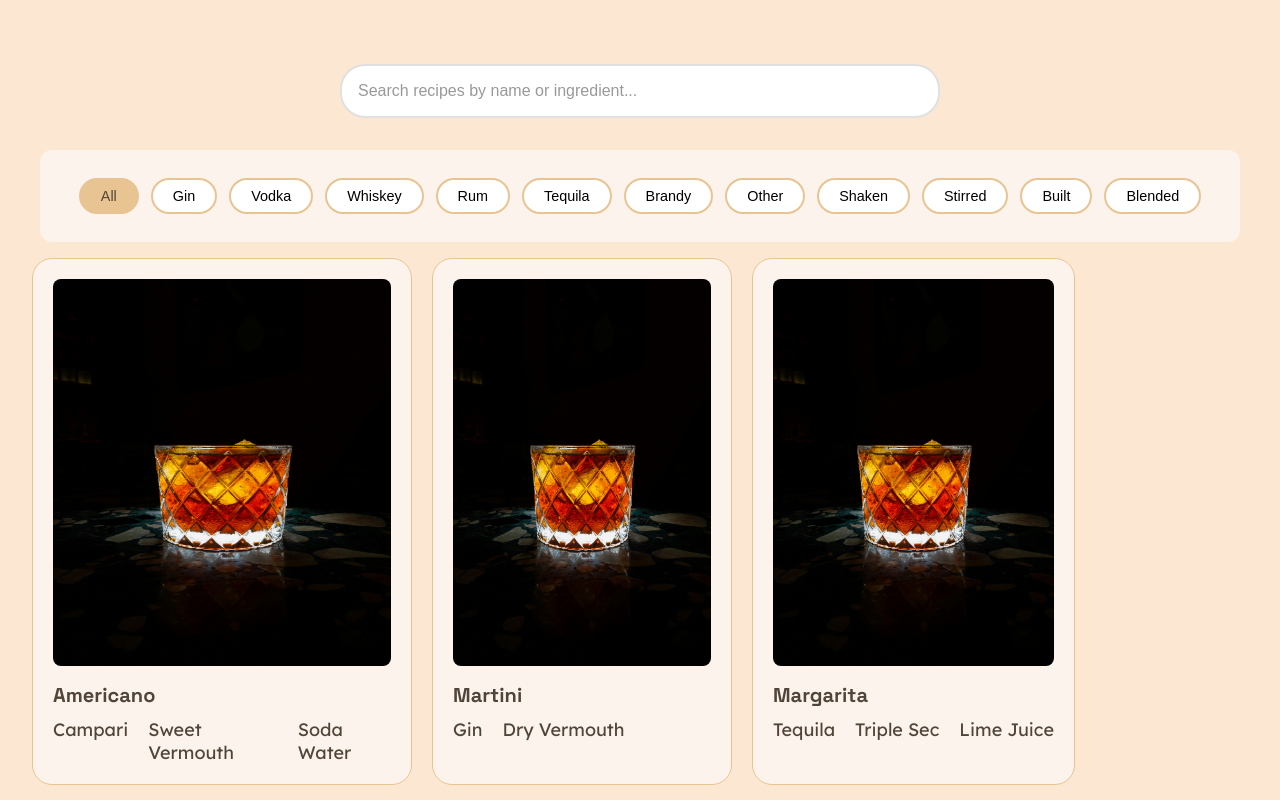
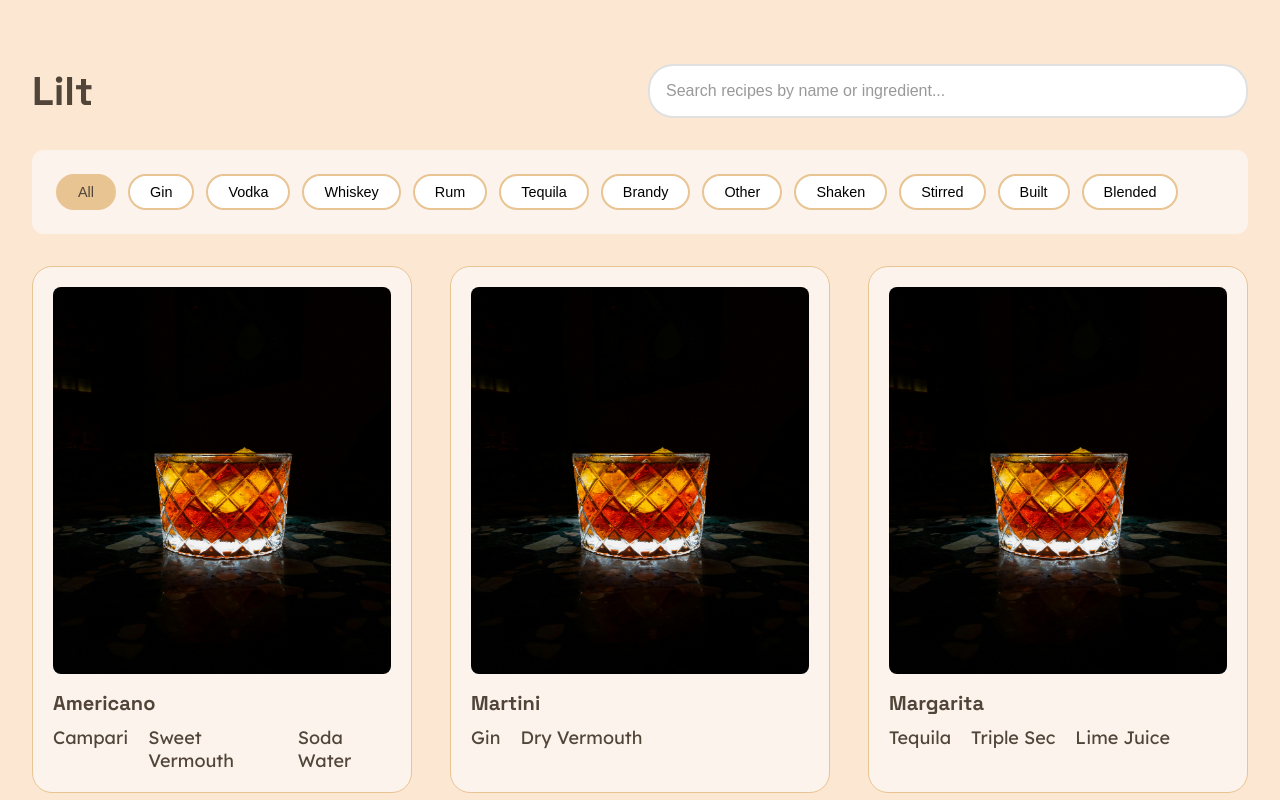
Before and after one commit to amsyb/drnks, a React (Vite) app: page / in a window 1280 px wide. Shown: the top 800 px of the page. Built offline with nearby package versions, Linux system fonts and the light colour scheme.

Commit message:
update with of recipe cards, update padding of elements, organized layout of design to fit desktop screens

```diff
--- a/src/components/FilterBar/FilterBar.scss
+++ b/src/components/FilterBar/FilterBar.scss
@@ -2,9 +2,7 @@
 @use "../../styles/partials/variables" as *;
 
 .filter-bar {
-  max-width: 1200px;
-  margin: 1rem auto;
-
+  padding-bottom: 2rem;
   &__content {
     display: flex;
     flex-direction: column;
@@ -20,7 +18,6 @@
     overflow-x: auto;
     overflow-y: hidden;
 
-    // Hide scrollbar for cleaner look
     scrollbar-width: thin;
     scrollbar-color: rgba(0, 0, 0, 0.2) transparent;
 
@@ -41,9 +38,7 @@
   &__buttons {
     display: flex;
     gap: 0.75rem;
-    padding: 0.25rem;
     min-width: min-content;
-    justify-content: center;
 
     @media (max-width: 768px) {
       justify-content: flex-start;
--- a/src/components/RecipeCard.scss
+++ b/src/components/RecipeCard.scss
@@ -6,11 +6,10 @@
   padding: 20px;
   border-radius: 20px;
   border: 1px $dark-orange solid;
-  max-width: 380px;
+  width: 380px;
   background-color: $light-yellow;
   cursor: pointer;
-  transition: transfrom 0.2s;
-
+  transition: transform 0.2s;
   &:hover {
     transform: translateY(-4px);
   }
--- a/src/components/SearchBar/SearchBar.scss
+++ b/src/components/SearchBar/SearchBar.scss
@@ -1,7 +1,6 @@
 .search-bar {
   position: relative;
   max-width: 600px;
-  margin: 2rem auto;
   width: 100%;
 
   &__input {
@@ -32,7 +31,6 @@
     font-size: 1.5rem;
     color: #999;
     cursor: pointer;
-    padding: 0;
     width: 30px;
     height: 30px;
     display: flex;
--- a/src/pages/Homepage/Homepage.jsx
+++ b/src/pages/Homepage/Homepage.jsx
@@ -14,7 +14,6 @@ function Homepage() {
     method: "All",
   });
 
-  // Apply both search and filters
   const filteredRecipes = recipes.filter((recipe) => {
     // Search filter
     const query = searchQuery.toLowerCase();
@@ -38,8 +37,10 @@ function Homepage() {
 
   return (
     <div className="homepage">
-      <SearchBar searchQuery={searchQuery} setSearchQuery={setSearchQuery} />
-
+      <div className="homepage__title">
+        <h1>Lilt</h1>
+        <SearchBar searchQuery={searchQuery} setSearchQuery={setSearchQuery} />
+      </div>
       <FilterBar filters={filters} setFilters={setFilters} />
 
       <div className="recipe-container">
--- a/src/pages/Homepage/Homepage.scss
+++ b/src/pages/Homepage/Homepage.scss
@@ -5,4 +5,12 @@
   display: flex;
   gap: 20px;
   flex-wrap: wrap;
+  justify-content: space-between;
 }
+
+.homepage__title {
+  display: flex;
+  align-items: center;
+  justify-content: space-between;
+  padding: 2rem 0 2rem 0;
+}
--- a/src/styles/partials/_global.scss
+++ b/src/styles/partials/_global.scss
@@ -5,13 +5,12 @@
 * {
   box-sizing: border-box;
   margin: 0;
-  padding: 0;
 }
 
 #root {
   display: flex;
   flex-direction: column;
-  padding: 1em;
+  padding: 2em;
 
   @include tablet {
     padding: 2em;
```
